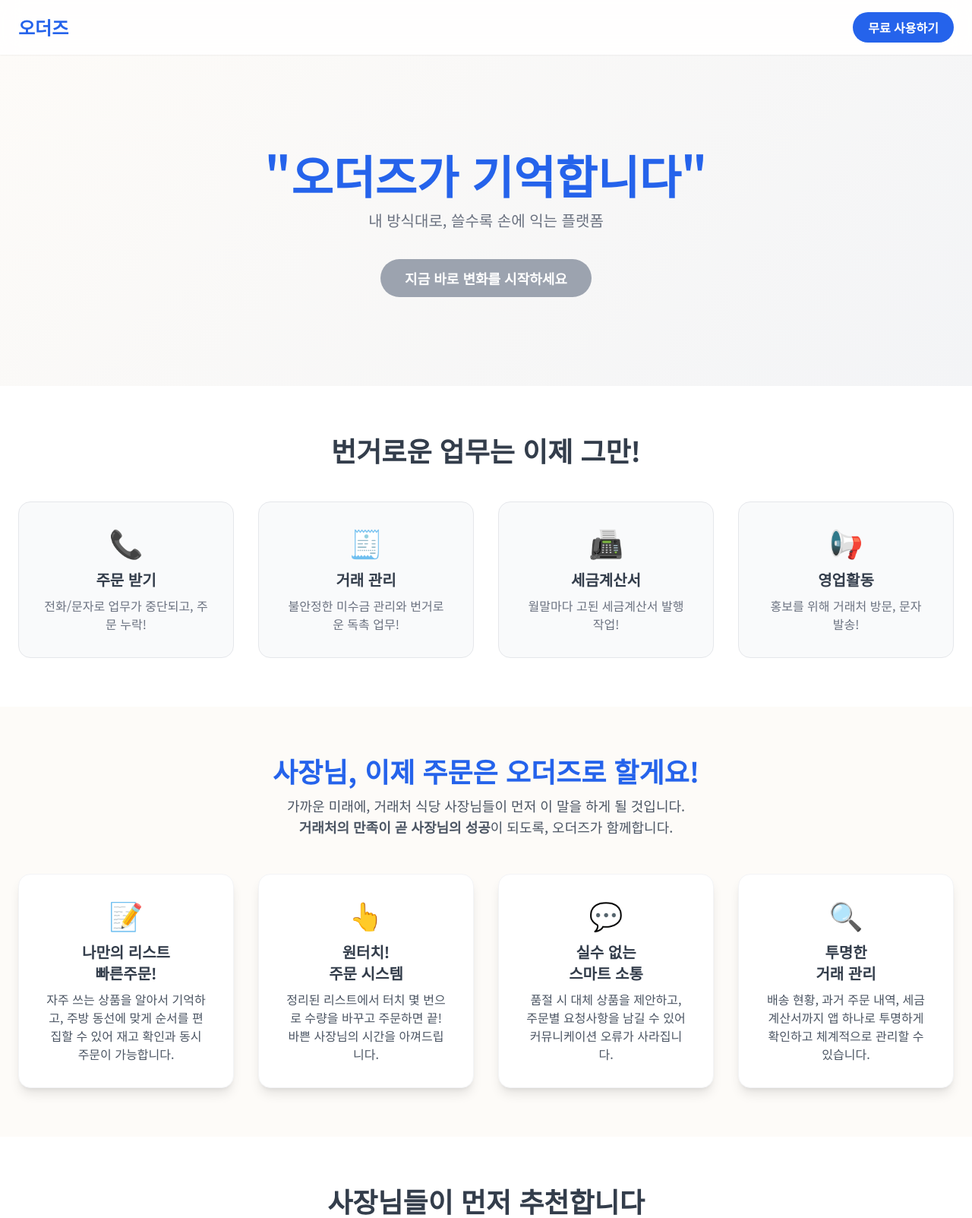
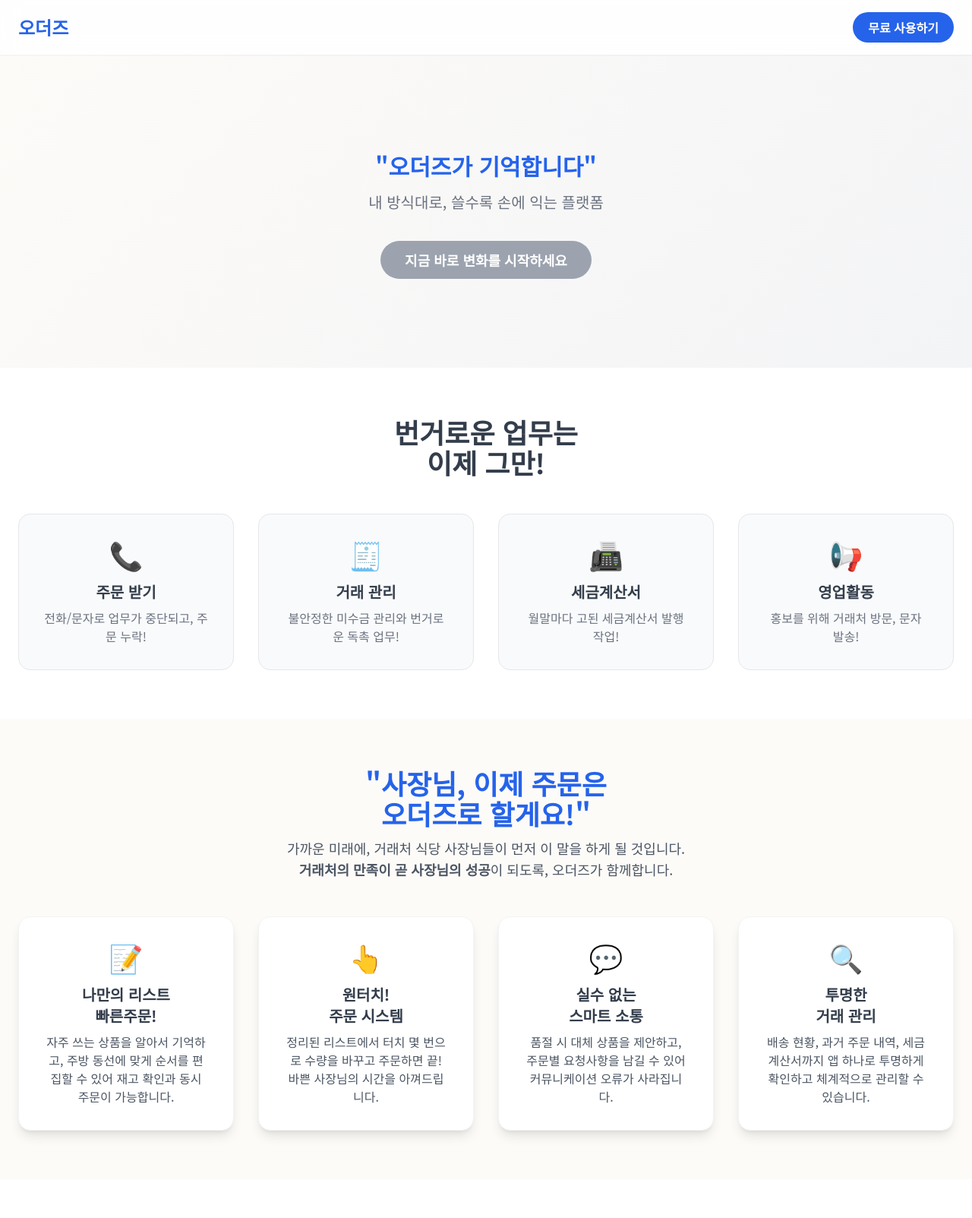
Before and after one commit to orderzoneapp-coder/orderzoneapp-coder.github.io, a plain HTML site: page recruit.html in a window 1280 px wide. Shown: the top 1603 px of the page at 76% size. Drawn offline with nearby package versions, Linux system fonts and the light colour scheme.

Commit message:
Update recruit.html

```diff
--- a/recruit.html
+++ b/recruit.html
@@ -43,7 +43,7 @@
     <main>
         <section id="hero" class="hero-gradient py-20 md:py-32">
             <div class="container mx-auto px-6 text-center">
-                <h2 class="text-4xl md:text-6xl font-bold leading-tight mb-4 text-blue-600">
+                <h2 class="text-2xl md:text-3xl font-bold leading-tight mb-4 text-blue-600">
                     "오더즈가 기억합니다"
                 </h2>
                 <p class="text-lg md:text-xl text-gray-500 max-w-3xl mx-auto mb-8">
@@ -60,7 +60,7 @@
         <section id="problems" class="py-16 bg-white">
             <div class="container mx-auto px-6">
                 <div class="text-center mb-12">
-                    <h3 class="text-3xl md:text-4xl font-bold mb-3">번거로운 업무는 이제 그만!</h3>
+                    <h3 class="text-3xl md:text-4xl font-bold mb-3 leading-tight">번거로운 업무는<br>이제 그만!</h3>
                 </div>
                 <div class="grid grid-cols-1 md:grid-cols-2 lg:grid-cols-4 gap-8">
                     <div class="bg-gray-50 p-8 rounded-2xl text-center border border-gray-200">
@@ -90,8 +90,8 @@
         <section id="solution" class="py-16">
             <div class="container mx-auto px-6">
                 <div class="text-center mb-12">
-                    <h3 class="text-3xl md:text-4xl font-bold mb-3">
-                        <span class="text-blue-600">사장님, 이제 주문은 오더즈로 할게요!</span>
+                    <h3 class="text-3xl md:text-4xl font-bold mb-3 leading-tight">
+                        <span class="text-blue-600">"사장님, 이제 주문은<br>오더즈로 할게요!"</span>
                     </h3>
                     <p class="text-lg text-gray-600 max-w-3xl mx-auto">
                         가까운 미래에, 거래처 식당 사장님들이 먼저 이 말을 하게 될 것입니다.<br class="hidden md:block"><strong>거래처의 만족이 곧 사장님의 성공</strong>이 되도록, 오더즈가 함께합니다.
@@ -125,7 +125,7 @@
         <section id="testimonials" class="py-16 bg-white">
             <div class="container mx-auto px-6">
                  <div class="text-center mb-12">
-                    <h3 class="text-3xl md:text-4xl font-bold mb-3">사장님들이 먼저 추천합니다</h3>
+                    <h3 class="text-3xl md:text-4xl font-bold mb-3 leading-tight">사장님들이<br>먼저 추천합니다</h3>
                     <p class="text-gray-600 text-lg">오더즈를 통해 비즈니스가 달라진 사장님들의 실제 이야기입니다.</p>
                 </div>
                 <div class="grid grid-cols-1 md:grid-cols-3 gap-8">
@@ -148,7 +148,7 @@
         <section id="features" class="py-16">
              <div class="container mx-auto px-6">
                  <div class="text-center mb-12">
-                     <h3 class="text-3xl md:text-4xl font-bold mb-3">우리 회사가 '브랜드'가 됩니다</h3>
+                     <h3 class="text-3xl md:text-4xl font-bold mb-3 leading-tight">우리 회사가<br>'브랜드'가 됩니다</h3>
                      <p class="text-lg text-gray-600 max-w-3xl mx-auto">우리 회사명과 로고가 있는 독립된 주문 앱을 제공!<br>전문성과 신뢰를 바탕으로 고객 만족이 유통사의 '성공'</p>
                  </div>
                 <div class="grid grid-cols-1 md:grid-cols-3 gap-8 md:gap-12">
@@ -214,7 +214,7 @@
 
         <section id="contact" class="py-16 bg-blue-600">
              <div class="container mx-auto px-6 text-center">
-                 <h2 class="text-4xl font-bold text-white mb-4">디지털 선도 기업으로!</h2>
+                 <h2 class="text-4xl font-bold text-white mb-4">디지털 선도 기업!</h2>
                  <p class="text-lg text-blue-100 max-w-3xl mx-auto mb-8">
                     고객이 변하고 있습니다. 배송 갔을 때 새벽 배송 상품이 먼저 와있는 풍경은 이제 시작일 뿐입니다.<br>
                     고객의 눈높이에 맞춰 비즈니스를 스마트하게 혁신하고, 내 지역에서는 누구도 따라올 수 없는 경쟁력을 갖출 때입니다.
```
